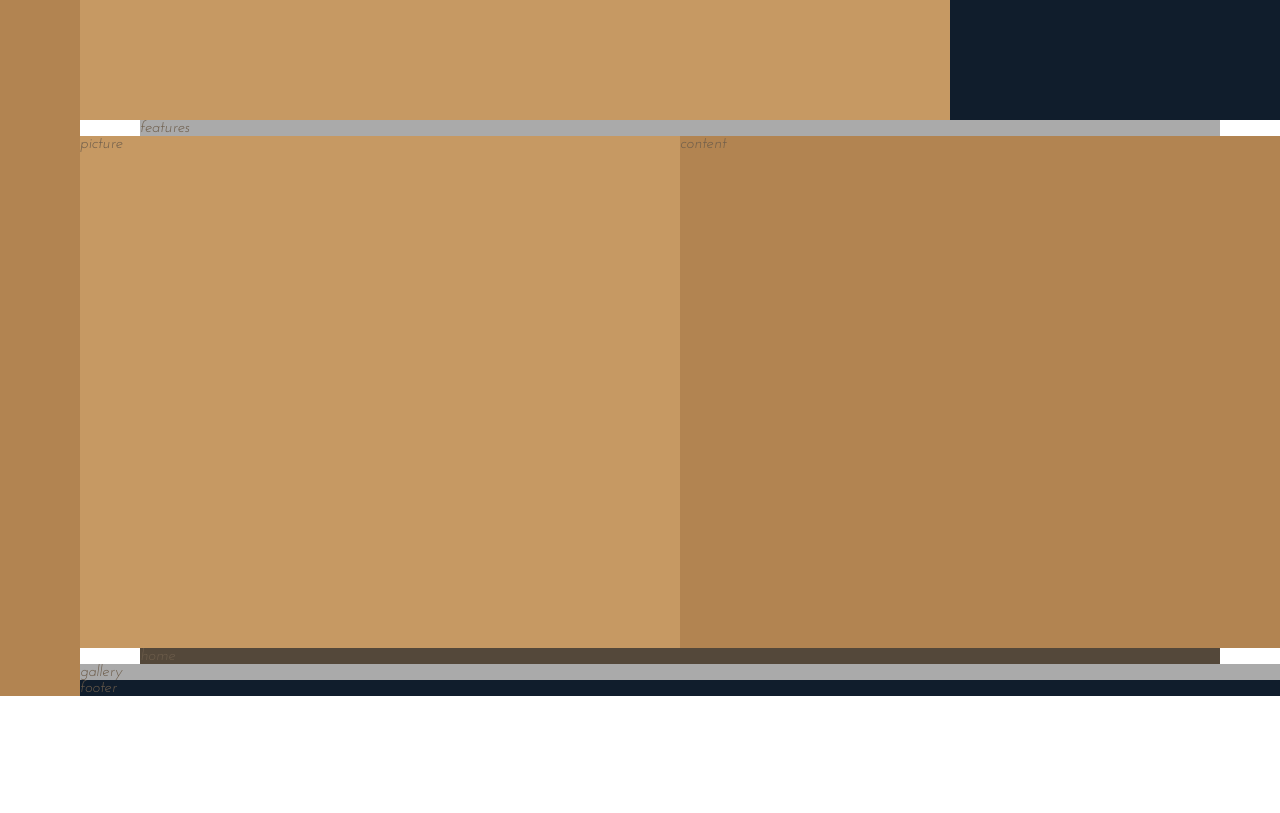
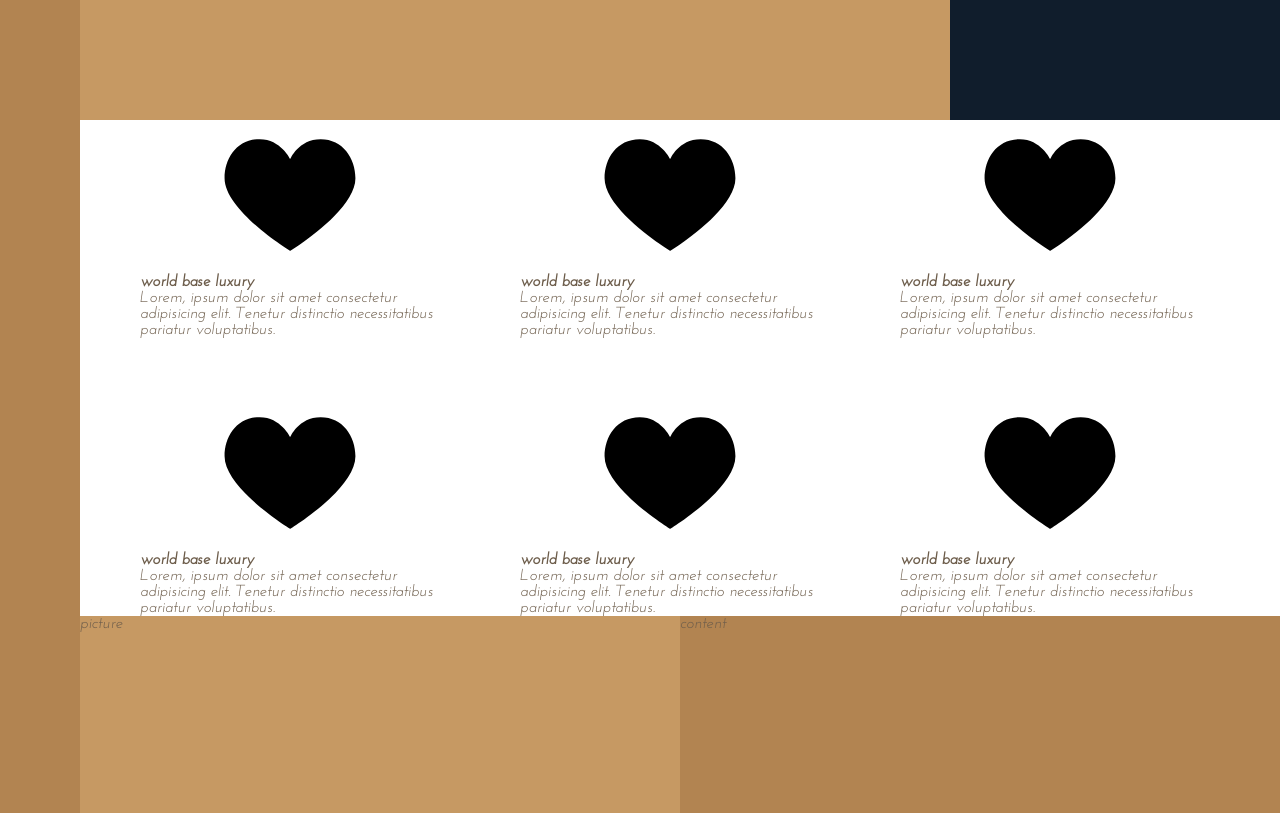
Before and after one commit to taranehsaadati/nexter-project, a website: page index.html in a window 1280 px wide. Shown: the part 520-1333 px from the top of the page. Before the commit the page ends 1216 px from the top, so only its background shows below. Drawn offline with Linux system fonts and the light colour scheme.

Commit message:
4. Building the Features Section - Part 1

```diff
--- a/index.html
+++ b/index.html
@@ -1,5 +1,6 @@
 <!DOCTYPE html>
 <html lang="en">
+
 <head>
     <meta charset="UTF-8">
     <meta name="viewport" content="width=device-width, initial-scale=1.0">
@@ -7,18 +8,92 @@
     <link rel="stylesheet" href="css/style.css">
     <link rel="stylesheet" href="./font/JosefinSans-BoldItalic.ttf">
 </head>
+
 <body class="container">
     <div class="sidebar">
         sidebar
     </div>
-   <header class="header">
-       header
+    <header class="header">
+        header
     </header>
     <div class="realtors">
         top 3 realtors
     </div>
     <section class="features">
-        features
+
+        <div class="feature">
+            <svg class="features__icon">
+                <use xlink:href="img/sprite.svg#icon-heart-full"></use>
+            </svg>
+            <h4 class="heading-4">world base luxury</h4>
+            <p class="features__text">
+                Lorem, ipsum dolor sit amet consectetur adipisicing elit. Tenetur distinctio necessitatibus pariatur
+                voluptatibus.
+            </p>
+        </div>
+
+
+        <div class="feature">
+            <svg class="features__icon">
+                <use xlink:href="img/sprite.svg#icon-heart-full"></use>
+            </svg>
+            <h4 class="heading-4">world base luxury</h4>
+            <p class="features__text">
+                Lorem, ipsum dolor sit amet consectetur adipisicing elit. Tenetur distinctio necessitatibus pariatur
+                voluptatibus.
+            </p>
+        </div>
+
+
+        <div class="feature">
+            <svg class="features__icon">
+                <use xlink:href="img/sprite.svg#icon-heart-full"></use>
+            </svg>
+            <h4 class="heading-4">world base luxury</h4>
+            <p class="features__text">
+                Lorem, ipsum dolor sit amet consectetur adipisicing elit. Tenetur distinctio necessitatibus pariatur
+                voluptatibus.
+            </p>
+        </div>
+
+
+
+        <div class="feature">
+            <svg class="features__icon">
+                <use xlink:href="img/sprite.svg#icon-heart-full"></use>
+            </svg>
+            <h4 class="heading-4">world base luxury</h4>
+            <p class="features__text">
+                Lorem, ipsum dolor sit amet consectetur adipisicing elit. Tenetur distinctio necessitatibus pariatur
+                voluptatibus.
+            </p>
+        </div>
+
+
+
+        <div class="feature">
+            <svg class="features__icon">
+                <use xlink:href="img/sprite.svg#icon-heart-full"></use>
+            </svg>
+            <h4 class="heading-4">world base luxury</h4>
+            <p class="features__text">
+                Lorem, ipsum dolor sit amet consectetur adipisicing elit. Tenetur distinctio necessitatibus pariatur
+                voluptatibus.
+            </p>
+        </div>
+
+
+        <div class="feature">
+            <svg class="features__icon">
+                <use xlink:href="img/sprite.svg#icon-heart-full"></use>
+            </svg>
+            <h4 class="heading-4">world base luxury</h4>
+            <p class="features__text">
+                Lorem, ipsum dolor sit amet consectetur adipisicing elit. Tenetur distinctio necessitatibus pariatur
+                voluptatibus.
+            </p>
+        </div>
+
     </section>
     <div class="story__picture">
         picture
@@ -37,4 +112,5 @@
     </footer>
 
 </body>
+
 </html>
--- a/sass/_features.scss
+++ b/sass/_features.scss
@@ -1,4 +1,9 @@
 .features{
-    background-color:$color-gray-light-2;
     grid-column:center-start / center-end;
+    display:grid;
+    grid-template-columns:repeat(3 , 1fr);
+    // grid-template-rows:auto auto;
+    grid-gap:6rem;
+
+
 }
```
Also changed, not shown: css/style.css.
